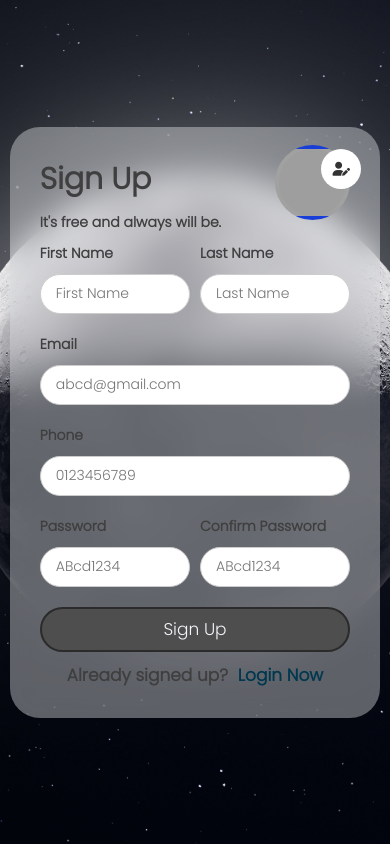
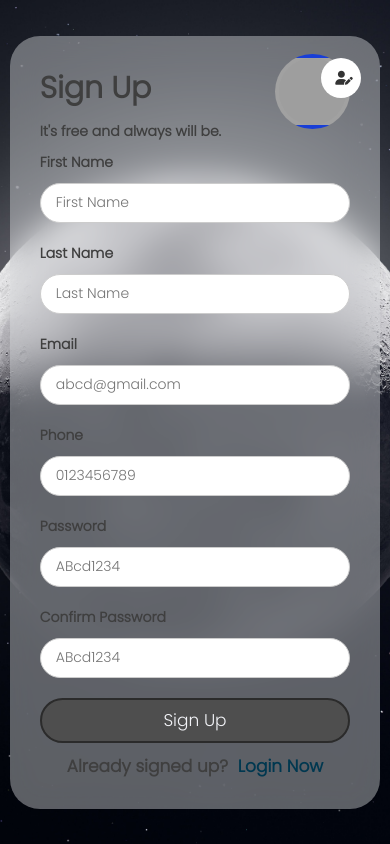
Before and after one commit to Git21221/ui-of-IBM-project, a PHP site: page /Register.html in a window 390 px wide. Run offline with PHP 8.4, Linux system fonts and the light colour scheme; grey boxes are pictures that could not be loaded.

Commit message:
updated look of login page ui

```diff
--- a/Login.html
+++ b/Login.html
@@ -21,7 +21,7 @@
 </head>
 
 <body>
-    <!-- <b> -->
+    <b>
         <div class="form">
             <h2>Welcome back</h2>
             <p>You've been missed!</p>
@@ -44,7 +44,7 @@
             <div class="link">Not signed up?<a href="Register.html">Signup Now</a></div>
         </div>
         <script src="js/Login.js"></script>
-    <!-- </b> -->
+    </b>
 </body>
 
 </html>
--- a/form.css
+++ b/form.css
@@ -70,7 +70,6 @@ form{
     display: flex;
     border-radius: 50%;
     background: white;
-    background-size: 100% 200%;
     transition: 1s;
     font-size: 14px;
 }
@@ -85,7 +84,7 @@ form input[type="file"]{
 form i{
     position: absolute;
     top: 50%;
-    left: 50%;
+    left: 57%;
     transform: translate(-50%,-50%);
     font-size: 14px;
     color: #333;
@@ -174,3 +173,9 @@ form i{
         width: 100%;
     }
 }
+@media (max-width: 700px) {
+    .grid-details{
+        flex-direction: column;
+        row-gap: 20px;
+    }
+}
```
